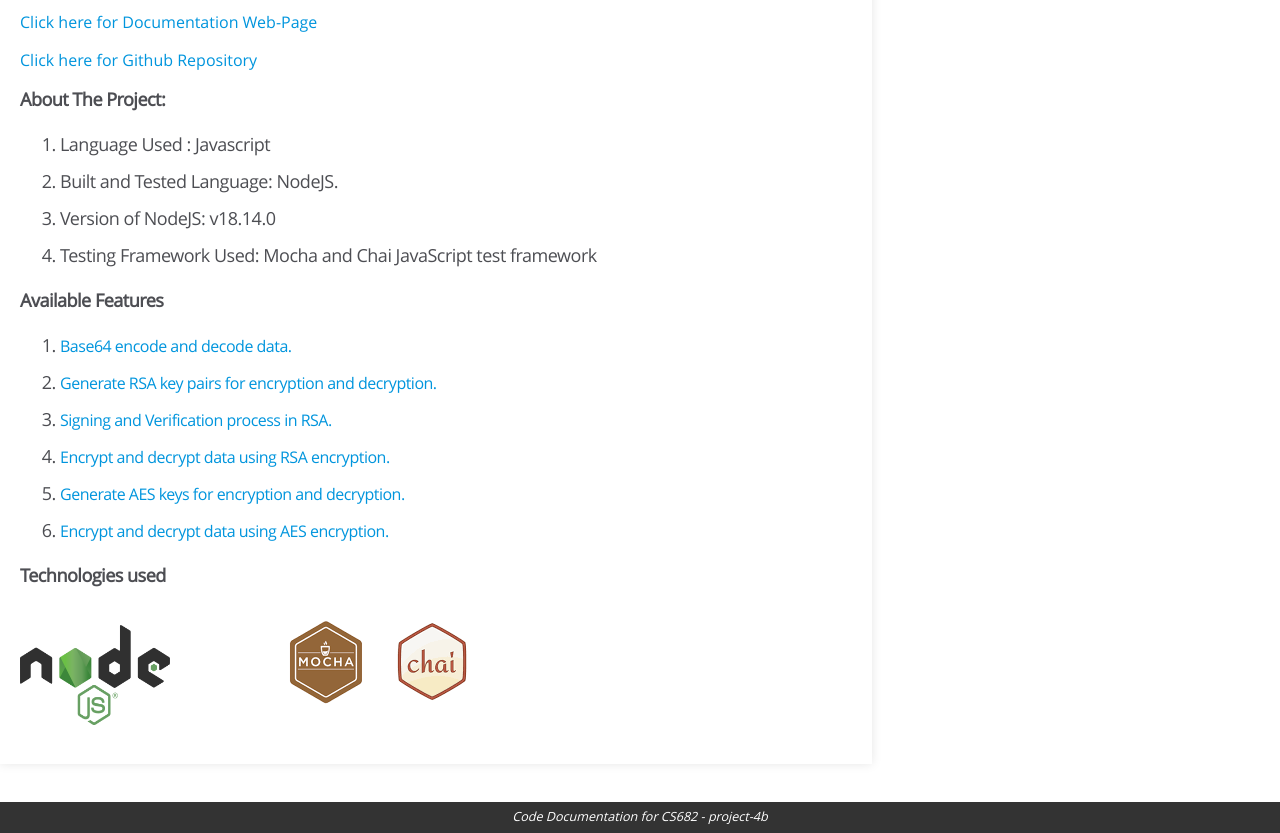
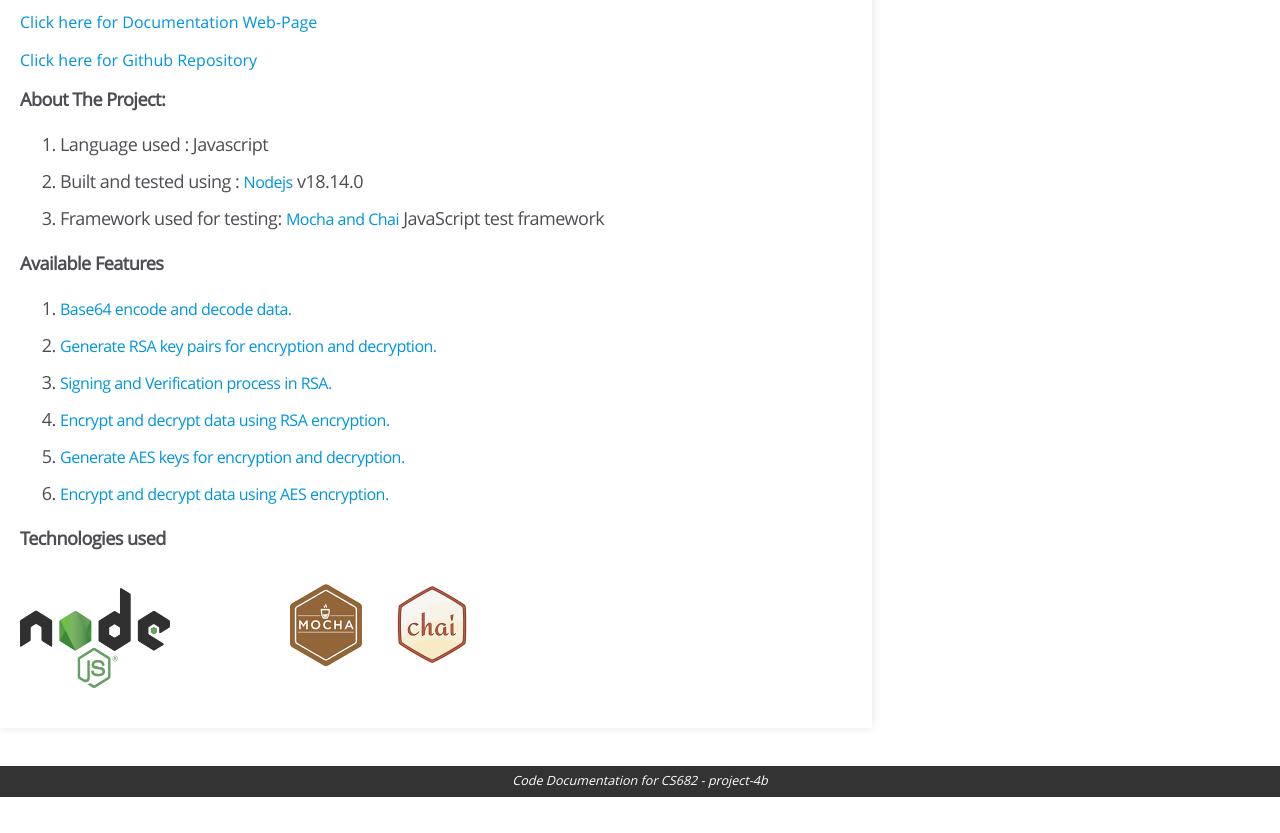
Before and after one commit to Lahasyakr/CS682-Project4b, a website: page documentation/index.html in a window 1280 px wide. Shown: the part 540-1373 px from the top of the page. After the commit the page ends 1337 px from the top, so only its background shows below. Drawn offline with Linux system fonts and the light colour scheme.

Commit message:
changes for index file

```diff
--- a/documentation/index.html
+++ b/documentation/index.html
@@ -127,10 +127,9 @@
     <h3><b>About The Project:</b></h3>
     <h3>
         <ol>
-            <li>Language Used : Javascript</li>
-            <li>Built and Tested Language: NodeJS.</li>
-            <li>Version of NodeJS: v18.14.0</li>
-            <li>Testing Framework Used: Mocha and Chai JavaScript test framework</li>
+            <li>Language used : Javascript</li>
+            <li>Built and tested using :  <a href="https://nodejs.dev/en/">Nodejs</a> v18.14.0</li>
+            <li>Framework used for testing: <a href ="https://mochajs.org/">Mocha and Chai</a> JavaScript test framework</li>
         </ol>
     </h3>
     </p>
@@ -153,8 +152,8 @@
 
         <p>
         <h3><b>Technologies used</b></h3>
-        <img src="logos/nodejs.png" alt="node" width="150" height="100">
-        <img src="logos/mocha.png" alt="Mocha">
+        <a href="https://nodejs.dev/en/"><img src="logos/nodejs.png" alt="node" width="150" height="100"></a>
+        <a href ="https://mochajs.org/"><img src="logos/mocha.png" alt="Mocha"></a>
         </p>
 
         <!-- <p>
```
